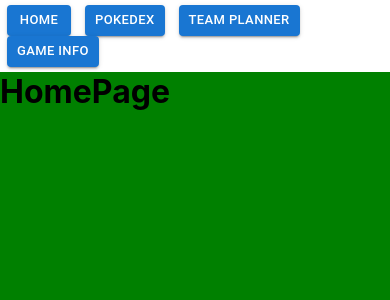
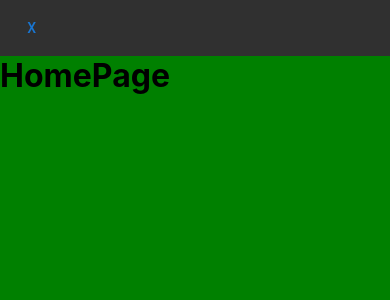
Before and after one commit to Aamsegal/poke-planner-v2, a React (Create React App) app: page / in a window 390 px wide. Shown: the top 300 px of the page. Built offline with nearby package versions, Linux system fonts and the light colour scheme.

Commit message:
Basic burger menu functionality on mobile size

```diff
--- a/src/navbar/navbar.css
+++ b/src/navbar/navbar.css
@@ -1,5 +1,32 @@
 
 .navBarContainer{
-    padding-top: 5px;
-    padding-bottom: 5px;
+    height: 60px;
+    display: flex;
+    align-items: center;
+    background-color: rgb(48, 48, 48);
 }
+
+.navBarButtonContainer{
+    display: flex;
+    flex-direction: row;
+}
+
+.burgerButton{
+    display: none;
+}
+
+@media(max-width: 600px) {
+
+    .navBarButtonContainer{
+        display: none;
+        position: absolute;
+        flex-direction: column;
+        top: 10px;
+        right: 20px;
+    }
+
+    .burgerButton{
+        display: block;
+    }
+
+}
--- a/src/navbar/navbar.js
+++ b/src/navbar/navbar.js
@@ -8,6 +8,8 @@ import Button from '@mui/material/Button';
 import "./navbar.css"
 
 function NavBar(props) {
+
+    const [burgerMenuStatus, setBurgerMenuStatus] = useState(false)
 
     //testing commit for contributions overview on github
 
@@ -35,7 +37,9 @@ function NavBar(props) {
                     size="small"
                     sx={{
                         marginLeft: "7px",
-                        marginRight: "7px"
+                        marginRight: "7px",
+                        marginTop: "3px",
+                        marginBottom: "3px"
                     }}
                     onClick={() => navBarNavigation(buttonPath)}
                 >
@@ -47,11 +51,43 @@ function NavBar(props) {
 
     };
 
+    const showHideDropdown = (dropDownChoice) => {
+
+        const updatedState = !burgerMenuStatus;
+
+        setBurgerMenuStatus(prevState => !prevState);
+
+        let navBarButtonContainerElements = document.getElementById("navBarButtonContainer");
+
+        if(updatedState === false) {
+
+            navBarButtonContainerElements.style.display = "none";
+
+        }else{
+
+            navBarButtonContainerElements.style.display = "flex";
+
+        }
+
+
+
+    };
+
     return(
 
         <div className="navBarContainer">
 
-            {renderButtons()}
+            <div className="navBarButtonContainer" id="navBarButtonContainer">
+
+                {renderButtons()}
+
+            </div>
+
+            <div className="burgerButton">
+
+                <Button onClick={() => showHideDropdown("press")}>X</Button>
+
+            </div>
 
         </div>
 
```
